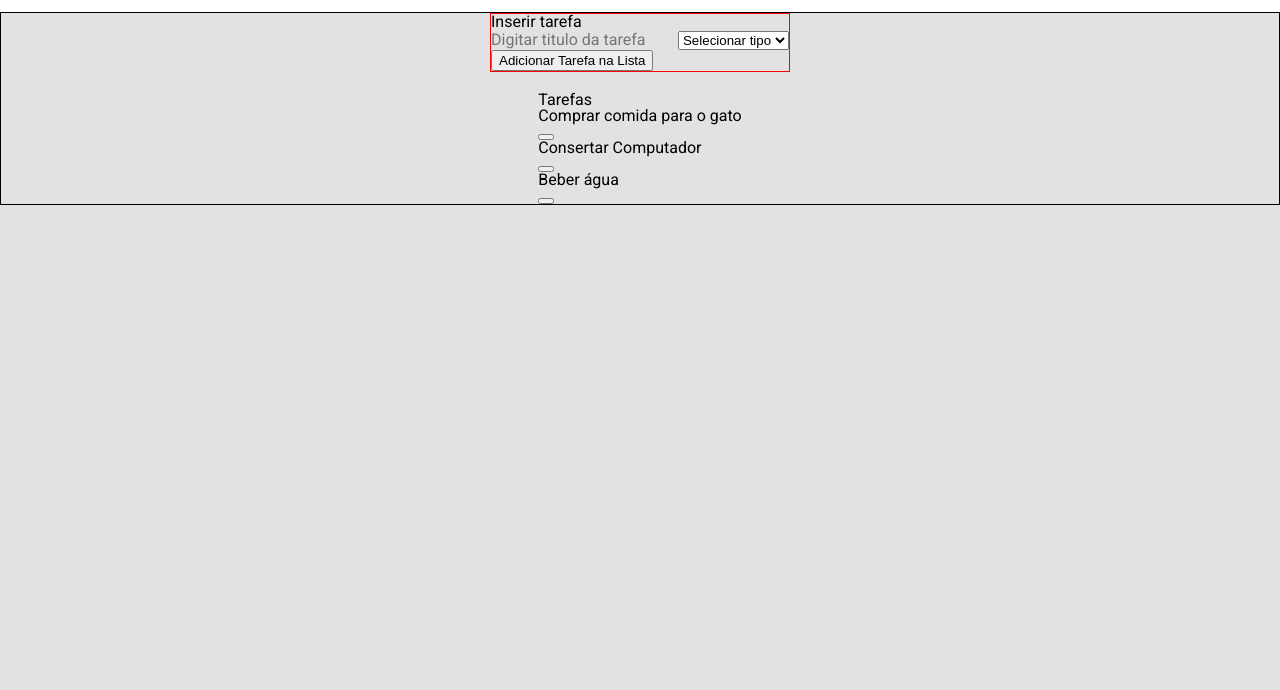
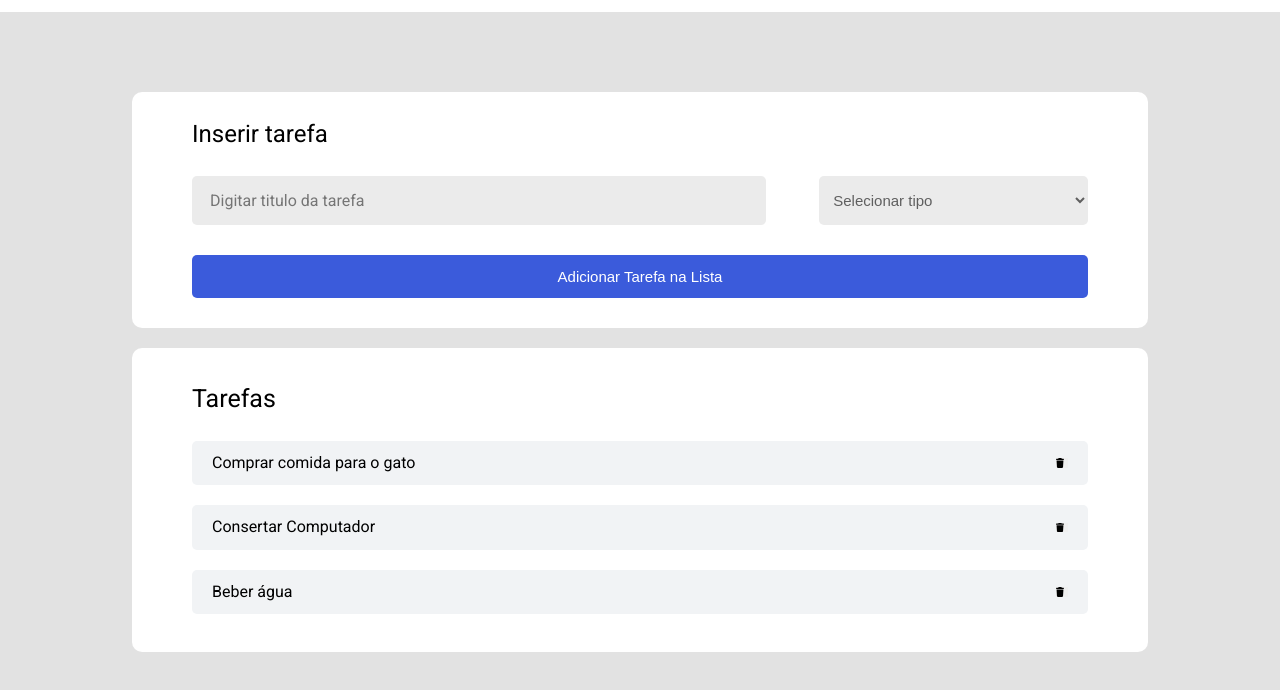
Before and after one commit to miguelaab-dev/lista-de-tarefas-miguelaab-dev, a plain HTML site: page index.html in a window 1280 px wide. Shown: the part 68-758 px from the top of the page. Drawn offline with Linux system fonts and the light colour scheme.

Commit message:
Estilização dos blocos de Inserir Tarefa e des Tarefas

```diff
--- a/style.css
+++ b/style.css
@@ -1,4 +1,3 @@
-
 html {
     font-family: 'Roboto', sans-serif;
     height: 100%;
@@ -7,7 +6,7 @@ html {
 
 body {
     height: 100%;
-    background-color: #e2e2e2 ;
+    background-color: #e2e2e2;
 }
 
 header {
@@ -31,22 +30,21 @@ header {
     font-style: bold;
 }
 
-.header__input--search{
- border-radius: 0px;
- background-color: #ebebeb;
- border-radius: 5px;
- padding: 15px 18px;
- width: 500px;
+.header__input--search,
+.form__input--text {
+    background-color: #ebebeb;
+    border-radius: 5px;
+    padding: 15px 18px;
+    width: 500px;
 
 }
 
 input {
-    all:unset
+    all: unset
 }
 
 
 main {
-    border:  1px solid black;
     display: flex;
     flex-direction: column;
     justify-content: center;
@@ -54,6 +52,96 @@ main {
     gap: 20px;
 }
 
+.main__container {
+    display: flex;
+    height: 90%;
+    width: 100%;
+}
+
 .form__container {
-    border: 1px solid red;
+    background-color: white;
+    border-radius: 10px;
+    height: 30%;
+    width: 70%;
+    display: flex;
+    flex-direction: column;
+    justify-content: center;
+    padding: 10px 60px;
+    gap: 30px;
 }
+
+.form__title {
+    font-weight: 400;
+    font-size: x-large;
+}
+
+#input_title {
+    background-color: #ebebeb;
+    width: 60%;
+}
+
+.form__input-container {
+    display: flex;
+    justify-content: space-between;
+}
+
+.form__input--priority {
+    background-color: #ebebeb;
+    border: none;
+    width: 30%;
+    border-radius: 5px;
+    padding-left: 10px;
+    font-size: 15px;
+    color: #5f5f5f;
+}
+
+.form__button--add-task {
+    border: none;
+    background-color: #3b5bdb;
+    height: 20%;
+    border-radius: 5px;
+    color: white;
+    font-size: 15px;
+}
+
+.tasks__container {
+    background-color: white;
+    border-radius: 10px;
+    height: 40%;
+    width: 70%;
+    display: flex;
+    flex-direction: column;
+    justify-content: center;
+    padding: 8px 60px;
+    gap: 30px;
+}
+
+.tasks__container h2 {
+    font-size: 25px;
+    font-weight: 400;
+}
+
+.tasks__list {
+    display: flex;
+    flex-direction: column;
+    gap: 20px;
+    height: 60%;
+}
+
+.task__item {
+    display: flex;
+    align-items: center;
+    justify-content: space-between;
+    padding: 10px 20px;
+    background-color: #f1f3f5;
+    height: 20%;
+    border-radius: 5px;
+}
+
+.task__button--remove-task {
+    background-image: url(./assets/trash-icon.svg);
+    background-repeat: no-repeat;
+    border: none;
+    height: 40%;
+    align-self: center;
+}
```
